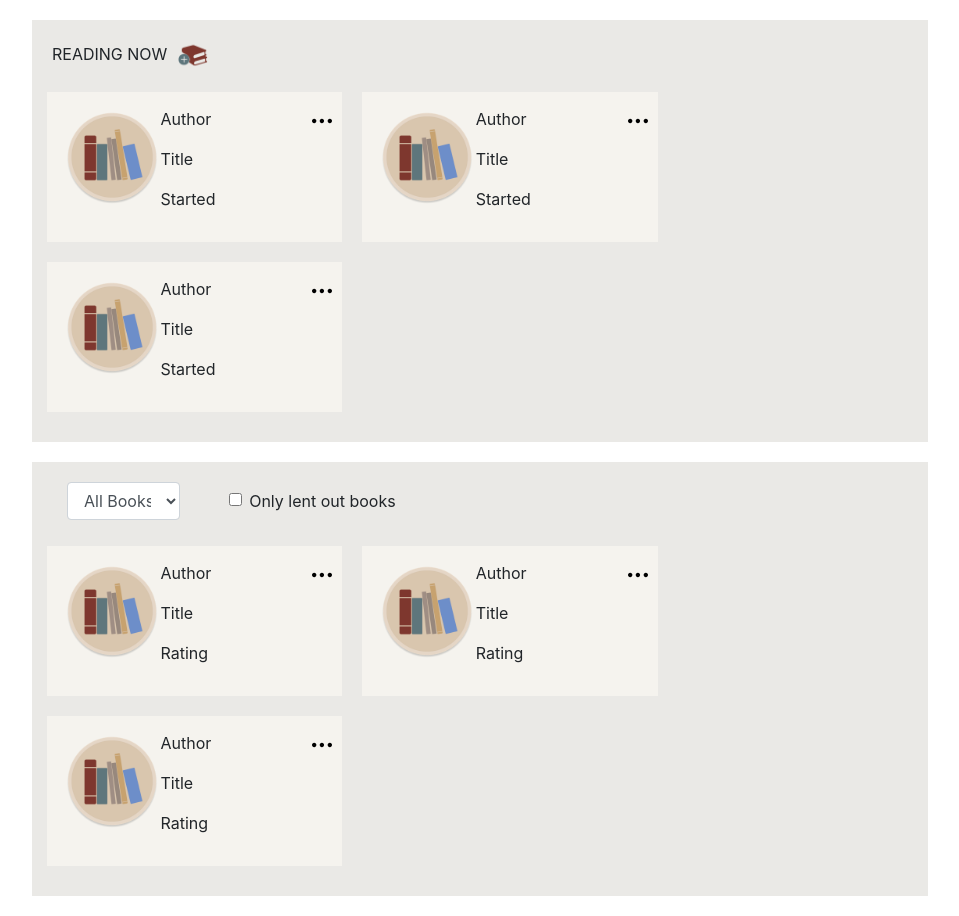
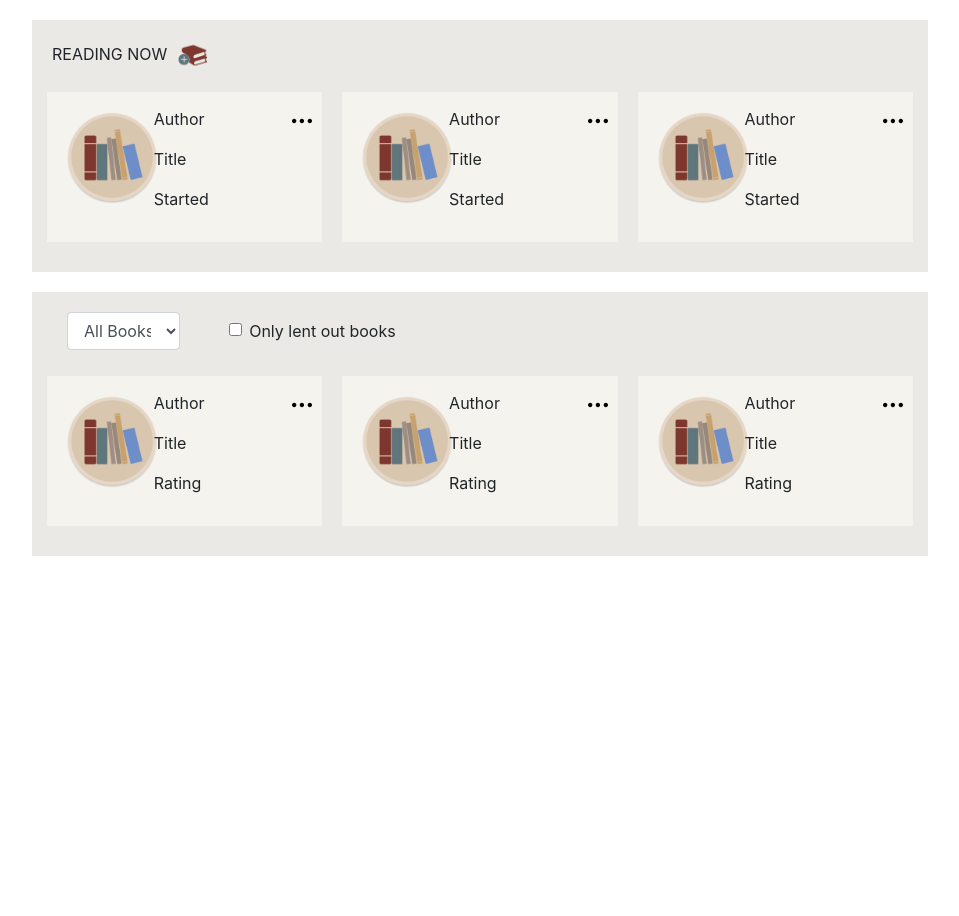
Before and after one commit to SigitaD/personal_library, a Flask app: page / in a window 1280 px wide. Shown: the part 76-992 px from the top of the page, without its empty margins (160-1119 px from the left). After the commit the page ends 632 px from the top, so only its background shows below. Run offline with Flask 2, Linux system fonts and the light colour scheme; a user stored in the database is signed in; some libraries are stand-ins or nearby versions.

Commit message:
In progress - add a new book

```diff
--- a/application.py
+++ b/application.py
@@ -29,10 +29,17 @@ Session(app)
 db = SQL("sqlite:///books.db")
 
 
-@app.route("/")
+@app.route("/", methods=["GET", "POST"])
 @login_required
 def index():
-    return render_template("index.html")
+    # if request.method == "POST":
+    #     # TODO: čia surašoma į duombazę
+
+
+
+
+    # else:
+        return render_template("index.html")
 
 @app.route("/login", methods=["GET", "POST"])
 def login():
--- a/static/index.js
+++ b/static/index.js
@@ -1,5 +1,10 @@
 $(document).ready(function () {
 
     console.log("this is my jquery")
+    });
 
-});
+
+
+    $(".modalNewBook").modal({ backdrop: "static", keyboard: false });
+    $(".modal-title").text("Add a new book");
+    // $("#modalInput").attr('disabled', true);
--- a/static/style.css
+++ b/static/style.css
@@ -17,6 +17,10 @@ header {
   left: 38.5%;
   text-align: center !important;
   color: white !important;
+}
+
+.modal {
+  color: black;
 }
 
 main {
--- a/static/style.scss
+++ b/static/style.scss
@@ -16,6 +16,10 @@ header {
     left: 38.5%;
     text-align: center !important;
     color: white !important;
+}
+
+.modal {
+    color: black;
 }
 
 main {
--- /dev/null
+++ b/templates/apology.html
@@ -0,0 +1,5 @@
+{% extends "layout.html" %}
+
+{% block main %}
+    <img alt="{{ top }}" class="border" src="http://memegen.link/custom/{{ top | urlencode }}/{{ bottom | urlencode }}.jpg?alt=https://i.imgur.com/CsCgN7Ll.png" title="{{ top }}">
+{% endblock %}
--- a/templates/index.html
+++ b/templates/index.html
@@ -9,7 +9,7 @@
             </button>
         </div>
         <div class="row">
-            <div class="col-sm-4 book">
+            <div class="col-sm book">
                 <div class="row">
                     <div class="col-sm-4">
                         <img class="book_cover" src="../static/logo.png" alt="book cover">
@@ -24,7 +24,7 @@
                     </div>
                 </div>
             </div>
-            <div class="col-sm-4 book">
+            <div class="col-sm book">
                 <div class="row">
                     <div class="col-sm-4">
                         <img class="book_cover" src="../static/logo.png" alt="book cover">
@@ -39,7 +39,7 @@
                     </div>
                 </div>
             </div>
-            <div class="col-sm-4 book">
+            <div class="col-sm book">
                 <div class="row">
                     <div class="col-sm-4">
                         <img class="book_cover" src="../static/logo.png" alt="book cover">
@@ -59,7 +59,7 @@
     <div class="container">
         <div class="upper_row">
             <p class="form-group col-md-2">
-                <select id="inputState" class="form-control">
+                <select id="inputList" class="form-control">
                     <option selected>All Books</option>
                     <option>Read books</option>
                     <option>Lent out books</option>
@@ -75,7 +75,7 @@
             </p>
         </div>
         <div class="row">
-            <div class="col-sm-4 book">
+            <div class="col-sm book">
                 <div class="row">
                     <div class="col-sm-4">
                         <img class="book_cover" src="../static/logo.png" alt="book cover">
@@ -90,7 +90,7 @@
                     </div>
                 </div>
             </div>
-            <div class="col-sm-4 book">
+            <div class="col-sm book">
                 <div class="row">
                     <div class="col-sm-4">
                         <img class="book_cover" src="../static/logo.png" alt="book cover">
@@ -105,7 +105,7 @@
                     </div>
                 </div>
             </div>
-            <div class="col-sm-4 book">
+            <div class="col-sm book">
                 <div class="row">
                     <div class="col-sm-4">
                         <img class="book_cover" src="../static/logo.png" alt="book cover">
```
Also changed, not shown: templates/layout.html (+52 -5 lines), books.db (added), 1 other file.
